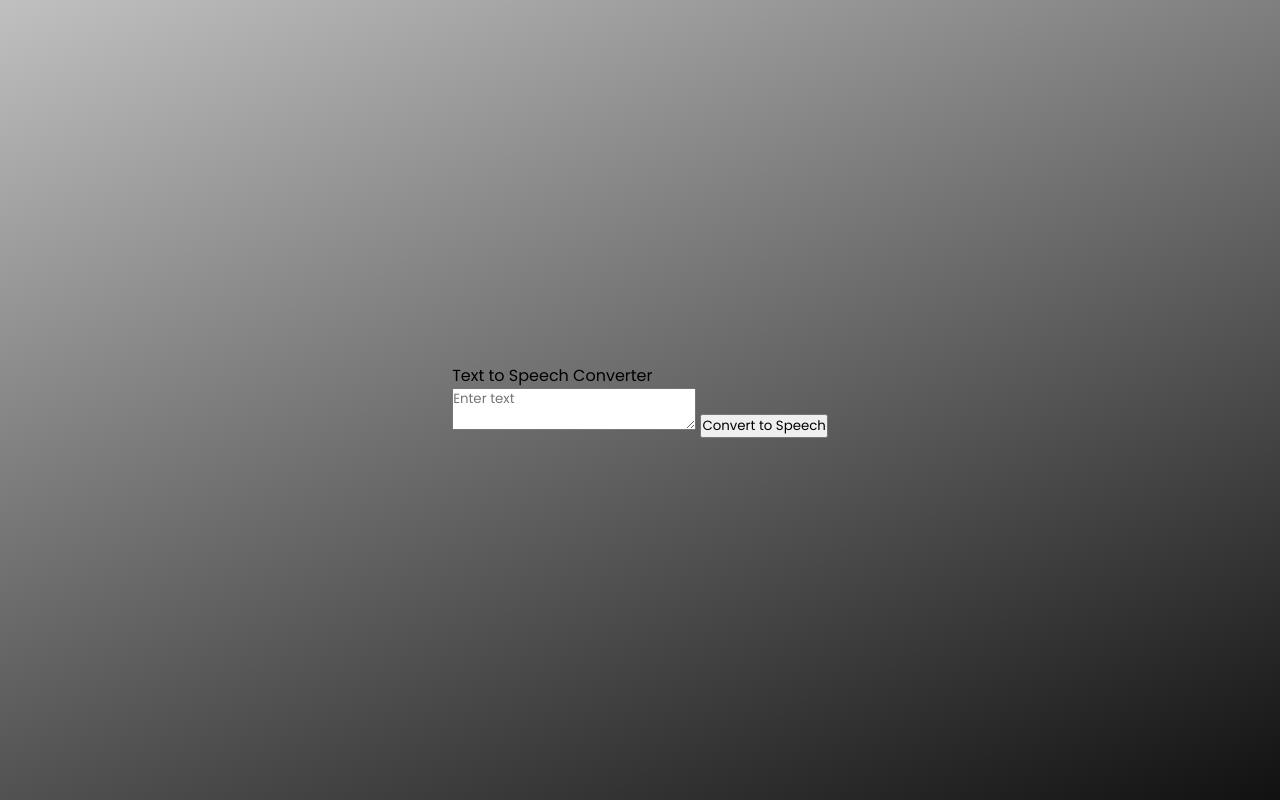
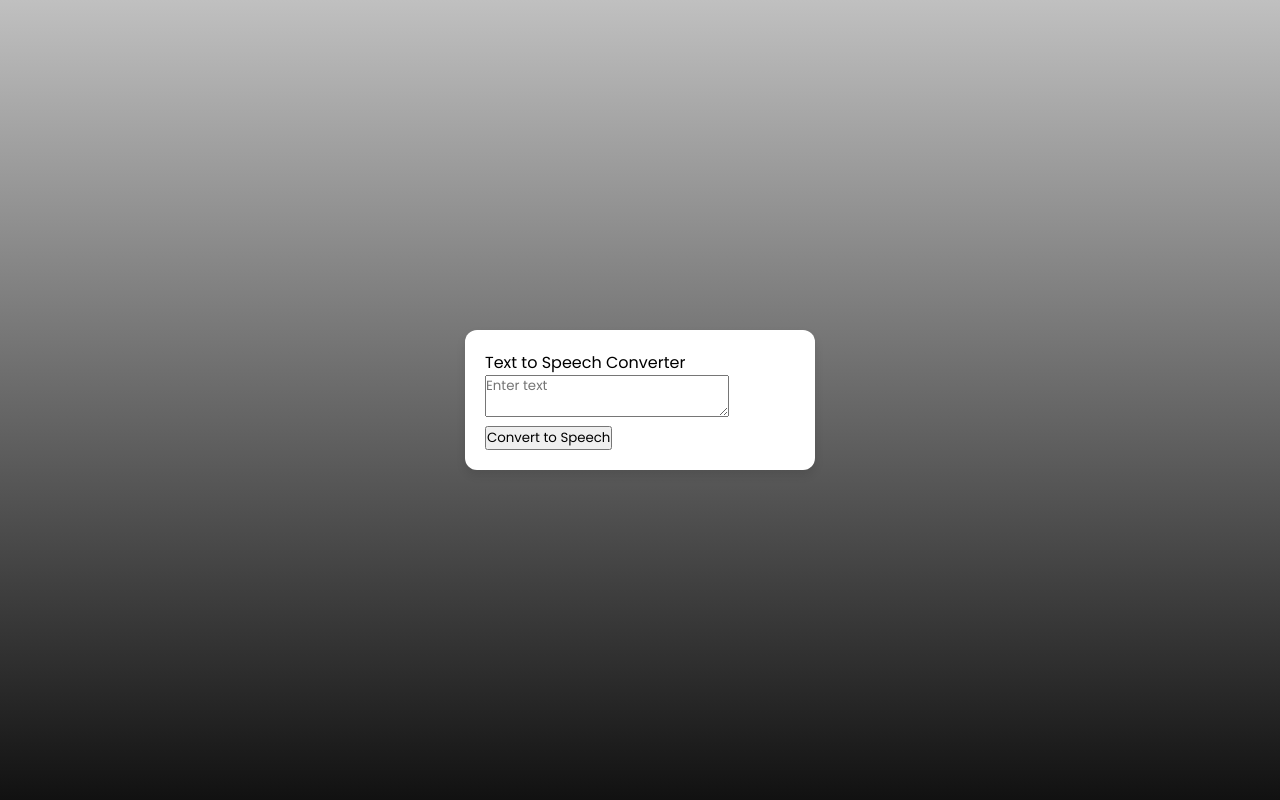
Before and after one commit to BiwashGurung/Text-To-Speech, a plain HTML site: page index.html in a window 1280 px wide. Drawn offline with Linux system fonts and the light colour scheme.

Commit message:
feat : added container

```diff
--- a/style.css
+++ b/style.css
@@ -10,5 +10,14 @@ body {
   display: flex;
   align-items: center;
   justify-content: center;
-  background: linear-gradient(-200deg, #C0C0C0,#111111);
+  background: linear-gradient(-180deg, #C0C0C0,#111111);
 }
+.container {
+    position: relative;
+    max-width: 350px;
+    width: 100%;
+    background: #fff;
+    border-radius: 12px;
+    padding: 20px;
+    box-shadow: 0 5px 10px rgba(0, 0, 0, 0.1);
+  }
```
